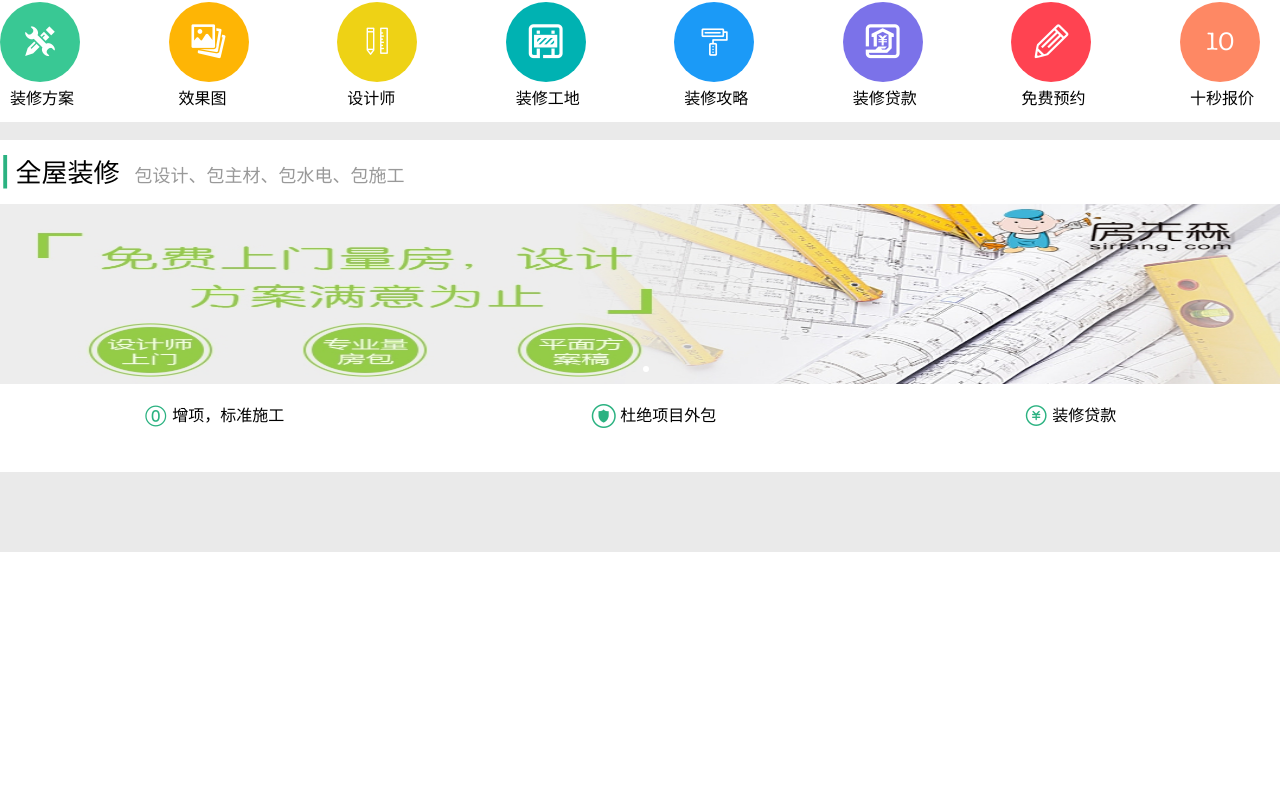
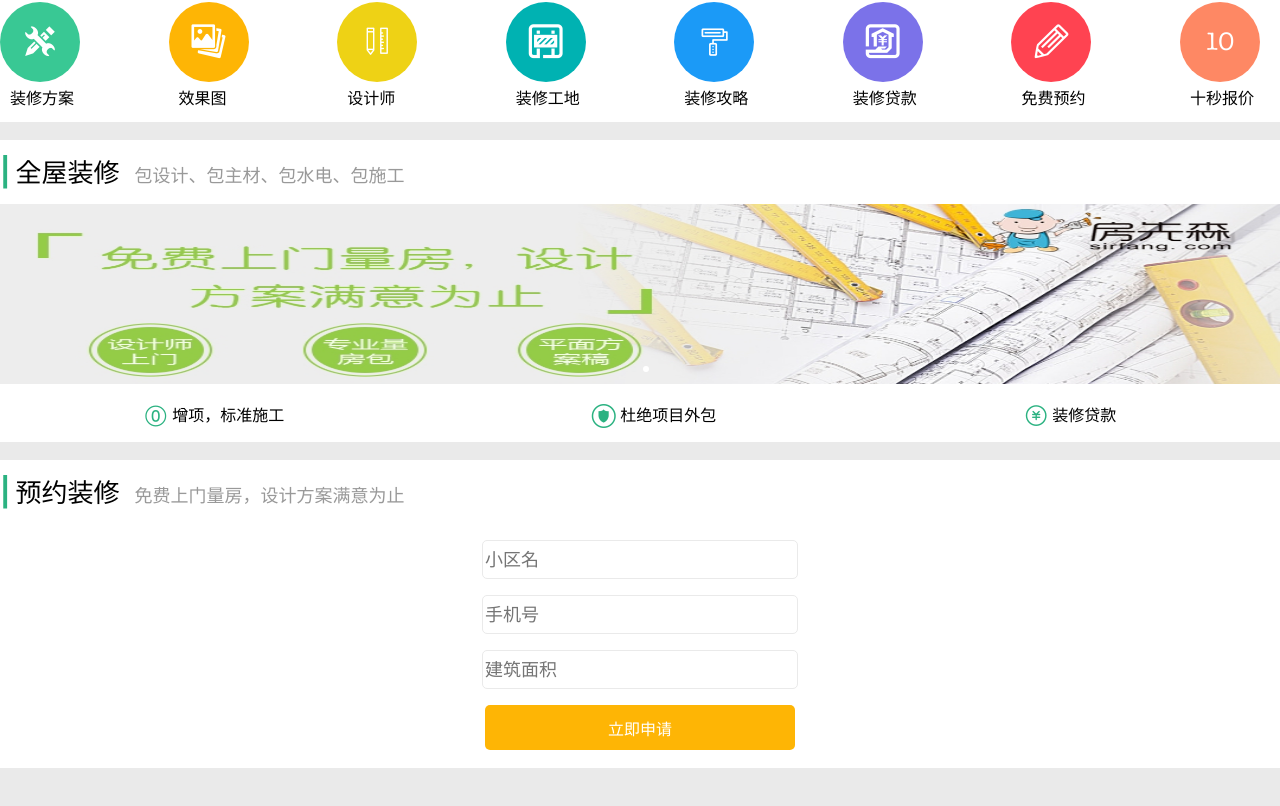
Before and after one commit to xiaoxu980624/three-fxs, a Vue app: page /#/sir in a window 1280 px wide. Shown: the part 314-1120 px from the top of the page. Before the commit the page ends 866 px from the top, so only its background shows below. Built offline with nearby package versions, Linux system fonts and the light colour scheme.

Commit message:
第二次提交

```diff
--- a/src/views/sir.vue
+++ b/src/views/sir.vue
@@ -76,6 +76,31 @@
         </ul>
     </div>
 
+    <!-- 装修预约 -->
+     <!-- 全屋装修 -->
+    <div class="book">
+        <div class="creat">
+            <span class="span">预约装修</span> 免费上门量房，设计方案满意为止
+        </div>
+       <div class="inp">
+           <p>
+               <input class="input" type="text" placeholder="小区名" name="" id="">
+           </p>
+           <p>
+               <input class="input" type="text" placeholder="手机号" name="" id="">
+           </p>
+           <p>
+               <input class="input" type="text" placeholder="建筑面积" name="" id="">
+           </p>
+           <p>
+               <button class="btn">
+                   立即申请
+               </button>
+           </p>
+       </div>
+    </div>
+
+    <!-- 设计师 -->
 
 </div>
 </template>
@@ -139,10 +164,59 @@ export default {
 </script>
 
 <style scoped lang='scss'>
+//预约装修
+.book{
+    width: 100%;
+    background: #fff;
+    margin-bottom: 18px;
+    .creat{
+        width: 100%;
+        height: 64px;
+        line-height: 64px;
+        font-size: 18px;
+        color: #999;
+        .span{
+            font-size: 26px !important;
+            color: #000;
+            margin-right: 10px;
+            &:before{
+                content: "|";
+                font-weight:700;
+                color: #2bb281;
+                 font-size: 28px;
+                 margin-right: 5px;
+            }
+
+        }
+    }
+    .inp{
+        width: 100%;
+        text-align: center;
+        .input{
+            width: 310px;
+            height: 35px;
+            font-size: 18px;
+            color: #cacaca;
+            line-height: 35px;
+            border: 1px solid #eaeaea;
+            border-radius: 5px;
+        }
+        .btn{
+            margin-bottom: 18px;
+            color: #fff;
+             width: 310px;
+            height: 45px;
+            background: #feb505;
+            border-radius: 5px;
+            border: 0px;
+        }
+    }
+}
 //全屋装修
 .all{
     width: 100%;
     background: #fff;
+    margin-bottom: 18px;
     .creat{
         width: 100%;
         height: 64px;
@@ -171,8 +245,7 @@ export default {
         justify-content: space-around;
         li{
             margin-right: 20px;
-            height: 70px;
-             font-size: 16px;
+            height: 40px;
             .iconfont{
                 display: inline-block;
                font-size: 24px;
```
